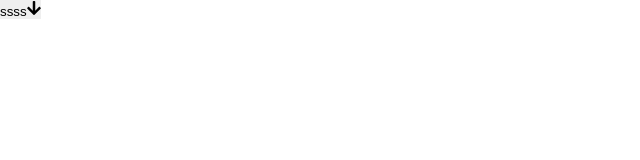
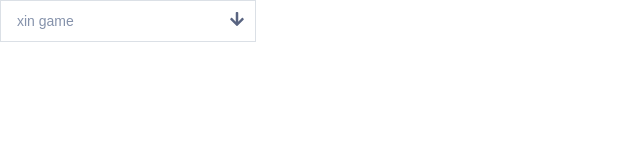
Before and after one commit to vhaovvvx/br24, a React (Create React App) app: page / in a window 1280 px wide. Shown: the top 160 px of the page, without its empty margins (0-640 px from the left). Built offline with nearby package versions, Linux system fonts and the light colour scheme.

Commit message:
ButtonGroupDropDown

```diff
--- a/package.json
+++ b/package.json
@@ -6,6 +6,7 @@
     "@testing-library/jest-dom": "^5.14.1",
     "@testing-library/react": "^11.2.7",
     "@testing-library/user-event": "^12.8.3",
+    "node-sass": "^6.0.1",
     "react": "^17.0.2",
     "react-dom": "^17.0.2",
     "react-scripts": "4.0.3",
--- a/src/App.css
+++ b/src/App.css
@@ -150,8 +150,18 @@ summary {
   --white: rgb(255, 255, 255);
   --yellow: #ffcd0d;
   --red: #be0000;
+  --WoodApple: #596481;
+  --Melon: #8592ab;
+  --Rhodomyrtus: #2e3a5b;
+  --Galic: #f4f5f6;
+  --Jicama: #dbe0e6;
 }
 
 .fas .fa-arrow-down {
   font-size: 10px;
 }
+
+.icon-dropdown {
+  position: absolute;
+  right: 12px;
+}
--- a/src/App.js
+++ b/src/App.js
@@ -1,31 +1,14 @@
-import { useState } from 'react';
 import './App.css';
-import { ArrowDown } from './components/font-icons/icons/Icon';
-import ButtonDropdown from './components/view/ButtonDropdown/ButtonDropdown';
-import DropdownItem from './components/view/DropdownItem/DropdownItem';
-import DropdownMenu from './components/view/DropdownMenu/DropdownMenu';
-import DropdownToggle from './components/view/DropdownToggle/DropdownToggle';
+import DropdownGroup from './components/view/ButtonDropdownGroup/DropdownGroup';
 
 function App() {
-  const [dropdownOpen, setDropdownOpen] = useState(false);
-
-  const toggle = () => setDropdownOpen(!dropdownOpen);
-
   return (
     <div className='App'>
-      <ButtonDropdown isOpen={dropdownOpen} toggle={toggle}>
-        <DropdownToggle color='red'>
-          ssss
-          <ArrowDown size='16px'></ArrowDown>
-        </DropdownToggle>
-        <DropdownMenu>
-          <DropdownItem>1</DropdownItem>
-          <DropdownItem>2</DropdownItem>
-          <DropdownItem>3</DropdownItem>
-          <DropdownItem>4</DropdownItem>
-          <DropdownItem>5</DropdownItem>
-        </DropdownMenu>
-      </ButtonDropdown>
+      <DropdownGroup
+        title='xin game'
+        sizeIcon='16px'
+        dataClick={[1, 2, 3, 4, 5]}
+      ></DropdownGroup>
     </div>
   );
 }
--- a/src/components/font-icons/icons/Icon.js
+++ b/src/components/font-icons/icons/Icon.js
@@ -1,3 +1,5 @@
+import './Icon.scss';
+
 const AngryRegular = () => {
   return (
     <svg
@@ -5,7 +7,7 @@ const AngryRegular = () => {
       focusable='false'
       data-prefix='far'
       data-icon='angry'
-      class='svg-inline--fa fa-angry fa-w-16'
+      className='svg-inline--fa fa-angry fa-w-16'
       role='img'
       xmlns='http://www.w3.org/2000/svg'
       viewBox='0 0 496 512'
@@ -26,7 +28,7 @@ const ArrowDown = (props) => {
       focusable='false'
       data-prefix='fas'
       data-icon='arrow-down'
-      class='svg-inline--fa fa-arrow-down fa-w-14'
+      className='svg-inline--fa fa-arrow-down fa-w-14'
       role='img'
       xmlns='http://www.w3.org/2000/svg'
       viewBox='0 0 448 512'
--- /dev/null
+++ b/src/components/font-icons/icons/Icon.scss
@@ -0,0 +1,3 @@
+.svg-inline--fa.fa-arrow-down.fa-w-14 {
+  color: var(--WoodApple);
+}
--- a/src/components/view/ButtonDropdown/ButtonDropdown.jsx
+++ b/src/components/view/ButtonDropdown/ButtonDropdown.jsx
@@ -1,5 +1,6 @@
 import React from 'react';
 import PropTypes from 'prop-types';
+import './ButtonDropdown.scss'
 
 ButtonDropdown.propTypes = {
   disabled: PropTypes.bool,
@@ -11,11 +12,10 @@ ButtonDropdown.propTypes = {
 };
 
 function ButtonDropdown(props) {
-  console.log(props);
   const { toggle, isOpen } = props;
   return (
     <React.Fragment>
-      <div className='ButtonDropdown' onClick={toggle}>
+      <div className='button-dropdown' onClick={toggle}>
         {isOpen ? props.children : props.children[0]}
       </div>
     </React.Fragment>
--- /dev/null
+++ b/src/components/view/ButtonDropdown/ButtonDropdown.scss
@@ -0,0 +1,6 @@
+.button-dropdown {
+  position: relative;
+
+  width: 256px;
+  height: 40px;
+}
--- /dev/null
+++ b/src/components/view/ButtonDropdownGroup/DropdownGroup.jsx
@@ -0,0 +1,33 @@
+import React, { useState } from 'react';
+import { ArrowDown } from '../../font-icons/icons/Icon';
+import ButtonDropdown from '../ButtonDropdown/ButtonDropdown';
+import DropdownItem from '../DropdownItem/DropdownItem';
+import DropdownMenu from '../DropdownMenu/DropdownMenu';
+import DropdownToggle from '../DropdownToggle/DropdownToggle';
+
+function DropdownGroup(props) {
+  const { title, sizeIcon, dataClick } = props;
+  const [titleButton, setTitleButton] = useState(title);
+  const [dropdownOpen, setDropdownOpen] = useState(false);
+
+  const toggle = () => setDropdownOpen(!dropdownOpen);
+
+  const changeItem = (item, index) => {
+    setTitleButton(item);
+  };
+  return (
+    <ButtonDropdown isOpen={dropdownOpen} toggle={toggle}>
+      <DropdownToggle color='red'>
+        {titleButton}
+        <div className='icon-dropdown'>
+          <ArrowDown size={sizeIcon}></ArrowDown>
+        </div>
+      </DropdownToggle>
+      <DropdownMenu>
+        <DropdownItem data={dataClick} changeItem={changeItem}></DropdownItem>
+      </DropdownMenu>
+    </ButtonDropdown>
+  );
+}
+
+export default DropdownGroup;
--- a/src/components/view/DropdownItem/DropdownItem.jsx
+++ b/src/components/view/DropdownItem/DropdownItem.jsx
@@ -1,12 +1,31 @@
 import React from 'react';
 import PropTypes from 'prop-types';
+import './DropdownItem.scss';
 
 DropdownItem.propTypes = {};
 
 function DropdownItem(props) {
+  const { data, changeItem } = props;
+
+  const getItem = (item, index) => {
+    changeItem(item, index);
+  };
+
   return (
     <React.Fragment>
-      <div className='dropdown-items'>{props.children}</div>
+      {data
+        ? data.map((item, index) => {
+            return (
+              <div
+                className='dropdown-items'
+                key={index}
+                onClick={() => getItem(item, index)}
+              >
+                {item}
+              </div>
+            );
+          })
+        : null}
     </React.Fragment>
   );
 }
--- /dev/null
+++ b/src/components/view/DropdownItem/DropdownItem.scss
@@ -0,0 +1,11 @@
+.dropdown-items {
+  padding: 10px 40px 10px 16px;
+
+  color: var(--Rhodomyrtus);
+
+  cursor: pointer;
+
+  &:hover {
+    background-color: var(--Galic);
+  }
+}
--- a/src/components/view/DropdownToggle/DropdownToggle.jsx
+++ b/src/components/view/DropdownToggle/DropdownToggle.jsx
@@ -1,5 +1,6 @@
 import React, { useState } from 'react';
 import PropTypes from 'prop-types';
+import './DropdownToggle.scss';
 
 DropdownToggle.propTypes = {
   caret: PropTypes.bool,
@@ -18,16 +19,17 @@ function DropdownToggle(props) {
       setClicked(true);
     } else {
       setClicked(false);
-      console.log('khong vao');
     }
   };
   return (
     <React.Fragment>
       <button
-        style={{ backgroundColor: `${color}` }}
+        className='dropdown-toggle'
         onClick={(e) => checkClick(e)}
         style={
-          clicked ? { border: '1px solid black' } : { backgroundColor: 'none' }
+          clicked
+            ? { border: '1px solid #DBE0E6' }
+            : { backgroundColor: 'none' }
         }
       >
         {props.children}
--- /dev/null
+++ b/src/components/view/DropdownToggle/DropdownToggle.scss
@@ -0,0 +1,16 @@
+.dropdown-toggle {
+  display: flex;
+
+  font-size: 14px;
+  line-height: 20px;
+  text-align: left;
+
+  padding: 10px 40px 10px 16px;
+  width: 100%;
+
+  color: var(--Melon);
+  background-color: var(--white);
+  border: 1px solid var(--Jicama);
+
+  cursor: pointer;
+}
```
Also changed, not shown: 1 other file (tests, documents, lock files or other folders).
